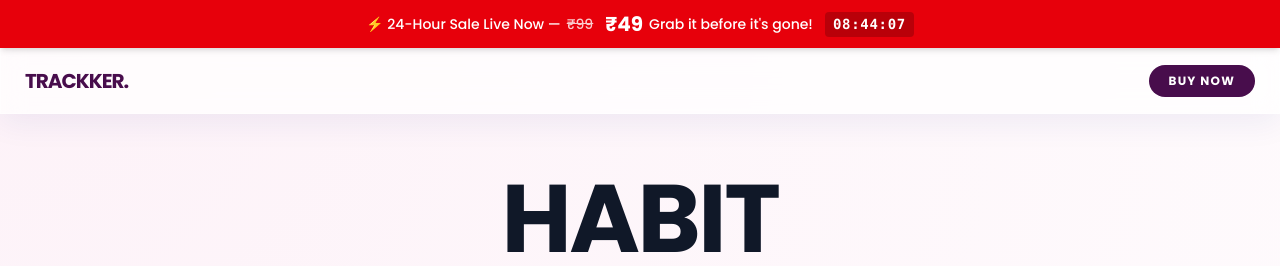
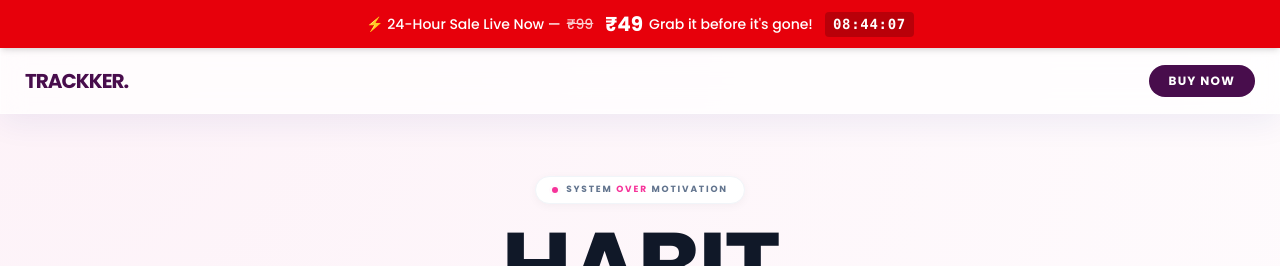
Before and after one commit to abhi-kush-111/Habit-Tracker, a React (Vite) app: page / in a window 1280 px wide. Shown: the top 266 px of the page. Built offline with nearby package versions, Linux system fonts and the light colour scheme.

Commit message:
feat: Add "System Over Motivation" badge to hero
Introduces a new animated badge above the hero section's headline. This badge visually emphasizes the core philosophy of the Habit Trackkar application.

```diff
--- a/src/App.tsx
+++ b/src/App.tsx
@@ -234,6 +234,23 @@ export default function App() {
 
       <header className="pt-32 md:pt-44 pb-10 md:pb-12 px-0 md:px-6 flex flex-col items-center w-full overflow-hidden">
         <div className="px-6 md:px-0 flex flex-col items-center w-full">
+
+          <motion.div
+            initial={{ opacity: 0, y: 20 }}
+            animate={{ opacity: 1, y: 0 }}
+            transition={{ duration: 0.6 }}
+            className="flex justify-center mb-5"
+          >
+            <div className="inline-flex items-center gap-2 bg-white px-4 py-1.5 rounded-full border border-slate-100 shadow-[0_2px_10px_rgba(0,0,0,0.04)]">
+              <span className="relative flex h-1.5 w-1.5">
+                <span className="animate-ping absolute inline-flex h-full w-full rounded-full bg-pink-400 opacity-75"></span>
+                <span className="relative inline-flex rounded-full h-1.5 w-1.5 bg-pink-500"></span>
+              </span>
+              <span className="text-[9px] font-extrabold uppercase tracking-[0.2em] text-slate-500">
+                SYSTEM <span className="text-pink-500">OVER</span> MOTIVATION
+              </span>
+            </div>
+          </motion.div>
 
           <h1
             className="font-extrabold text-5xl sm:text-6xl md:text-[96px] text-center leading-[0.9] mb-6 tracking-tight text-gray-900 uppercase"
```
Also changed, not shown: public/hero.webp.
